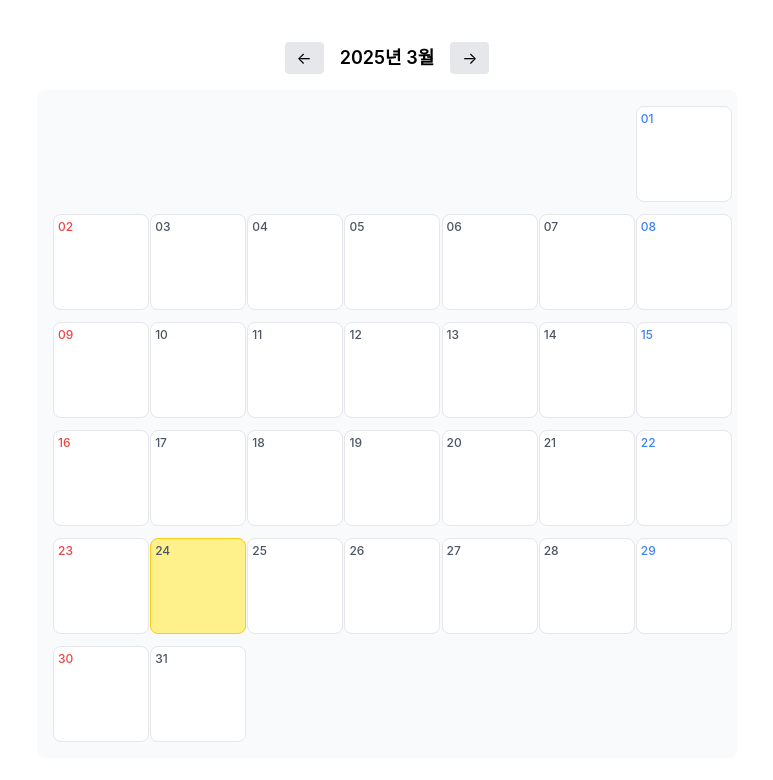
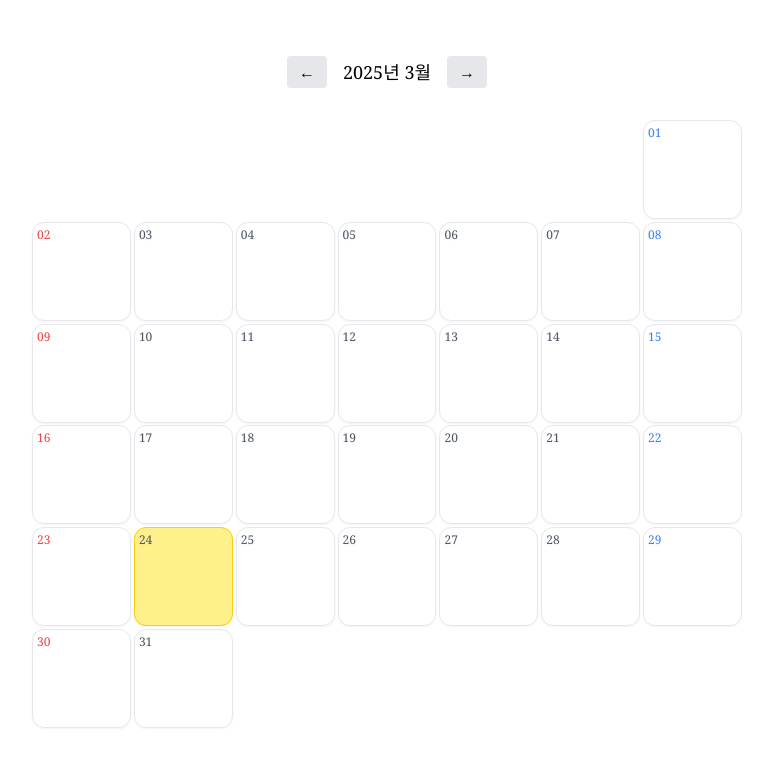
Before and after one commit to youngG124/cal-gal, a React (Create React App) app: page / in a window 1280 px wide. Shown: the top 780 px of the page, without its empty margins (253-1026 px from the left). Built offline with nearby package versions, Linux system fonts and the light colour scheme; no server answers.

Commit message:
ui change

```diff
--- a/src/Calendar.tsx
+++ b/src/Calendar.tsx
@@ -90,13 +90,13 @@ const dayCells = Array.from({ length: daysInMonth }, (_, i) => {
 });
 
   return (
-    <div className="flex flex-col items-center">
+    <div className="font-serif flex flex-col items-center">
       {/* 월 이동 버튼 */}
       <div className="flex items-center gap-4 mb-4">
         <button onClick={goToPrevMonth} className="px-3 py-1 bg-gray-200 rounded hover:bg-gray-300">
           ←
         </button>
-        <div className="font-semibold text-lg">
+        <div className="text-lg">
           {year}년 {month + 1}월
         </div>
         <button onClick={goToNextMonth} className="px-3 py-1 bg-gray-200 rounded hover:bg-gray-300">
@@ -105,7 +105,7 @@ const dayCells = Array.from({ length: daysInMonth }, (_, i) => {
       </div>
 
       {/* 달력 */}
-      <div className="grid grid-cols-7 gap-3 p-4 bg-gray-50 rounded-lg" style={{ maxWidth: "700px", width: "100%" }}>
+      <div className="grid grid-cols-7 gap-[3px] w-full max-w-screen-lg p-4" style={{ height:"80vh" }}>
         {blankCells}
         {dayCells}
       </div>
--- a/src/DayCell.tsx
+++ b/src/DayCell.tsx
@@ -15,10 +15,6 @@ function DayCell({ date, photoUrl, isToday = false, onPhotoUpload }: DayCellProp
   const dayNumber = date.split("-")[2]; // "24" 이런 식
 
   const fileInputRef = useRef<HTMLInputElement>(null);
-
-  const cellClass = `relative w-24 h-24 border rounded-lg overflow-hidden flex items-center justify-center cursor-pointer transition-all duration-200 ${
-    isToday ? "bg-yellow-200 border-yellow-400" : "bg-white"
-  }`;
 
   const handleClick = () => {
     fileInputRef.current?.click();
@@ -67,19 +63,24 @@ function DayCell({ date, photoUrl, isToday = false, onPhotoUpload }: DayCellProp
     }
   };
 
+  const cellClass = `
+  relative w-full aspect-square rounded-xl overflow-hidden shadow-sm border border-gray-200
+  ${isToday ? "bg-yellow-200 border-yellow-400" : ""}
+  hover:scale-[1.02] hover:shadow-md transition-transform duration-200 cursor-pointer
+`;
+
+
   // 확장자 유지 함수
-const getExtension = (filename: string) => {
-  const dotIndex = filename.lastIndexOf(".");
-  return dotIndex !== -1 ? filename.substring(dotIndex) : ".jpg";
-};
+  const getExtension = (filename: string) => {
+    const dotIndex = filename.lastIndexOf(".");
+    return dotIndex !== -1 ? filename.substring(dotIndex) : ".jpg";
+  };
 
   return (
     <div onClick={handleClick} onContextMenu={handleRightClick} className={cellClass}>
       <span
-        className={`absolute top-1 left-1 text-xs font-medium ${
-          isSunday ? "text-red-500" : isSaturday ? "text-blue-500" : "text-gray-600"
-        }`}
-      >
+        className={`absolute top-1 left-1 text-xs drop-shadow-sm font-medium
+          ${isSunday ? "text-red-500" : isSaturday ? "text-blue-500" : "text-gray-600"}`}>
         {dayNumber}
       </span>
 
```
Also changed, not shown: src/logo.svg (deleted).
